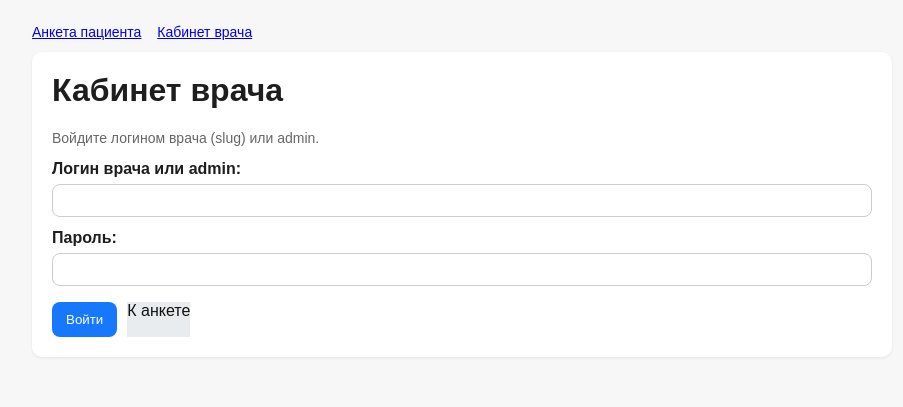
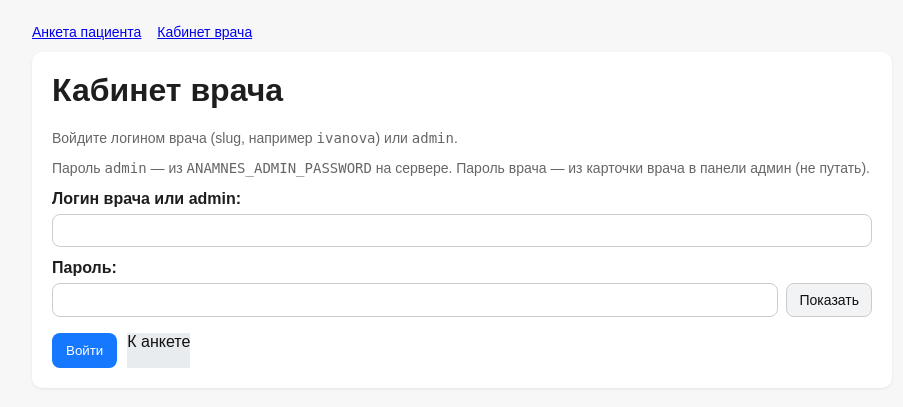
Before and after one commit to ikorsa/blank-app, a Django app: page /doctor/login/ in a window 1280 px wide. Shown: the top 407 px of the page, without its empty margins (178-1081 px from the left). Run offline with Django 5.2, Linux system fonts and the light colour scheme.

Commit message:
ui: show/hide password on login and admin forms
Co-authored-by: Igor N Korsakov <igor.korsa@gmail.com>

```diff
--- a/intake/doctor_views.py
+++ b/intake/doctor_views.py
@@ -88,7 +88,18 @@ def doctor_login(request: HttpRequest) -> HttpResponse:
                 request.session.modified = True
                 return redirect("intake:doctor_dashboard")
 
-            messages.error(request, "Неверный логин или пароль.")
+            if login == "admin":
+                messages.error(
+                    request,
+                    "Неверный пароль admin. Проверьте ANAMNES_ADMIN_PASSWORD на сервере (/etc/anamnes.env).",
+                )
+            elif doctor and not doctor.password:
+                messages.error(
+                    request,
+                    f"У врача «{login}» не задан пароль кабинета. Задайте его в панели админ (войдите как admin).",
+                )
+            else:
+                messages.error(request, "Неверный логин или пароль врача.")
     else:
         form = DoctorLoginForm()
 
--- a/intake/forms.py
+++ b/intake/forms.py
@@ -209,7 +209,10 @@ class Step5Form(forms.Form):
 
 class DoctorLoginForm(forms.Form):
     login = forms.CharField(label="Логин врача или admin", max_length=64)
-    password = forms.CharField(label="Пароль", widget=forms.PasswordInput)
+    password = forms.CharField(
+        label="Пароль",
+        widget=forms.PasswordInput(attrs={"autocomplete": "current-password"}),
+    )
 
 
 class SubmissionDoctorForm(forms.ModelForm):
@@ -219,6 +222,7 @@ class SubmissionDoctorForm(forms.ModelForm):
         widgets = {
             "doctor_note": forms.Textarea(attrs={"rows": 4}),
             "requested_documents": forms.Textarea(attrs={"rows": 3}),
+            "password": forms.PasswordInput(attrs={"autocomplete": "new-password"}),
         }
         labels = {
             "status": "Статус анкеты",
--- a/templates/base.html
+++ b/templates/base.html
@@ -98,6 +98,21 @@
       .urgent-warning { color: #8a4b00; font-size: 13px; margin: 10px 0 0; }
       .urgent-note { margin: 0 0 10px; }
       .bmi-hint { margin: 8px 0 0; }
+      .password-wrap { display: flex; gap: 8px; align-items: stretch; }
+      .password-wrap input { flex: 1; min-width: 0; }
+      .password-toggle {
+        flex-shrink: 0;
+        align-self: stretch;
+        padding: 8px 12px;
+        border-radius: 8px;
+        border: 1px solid #ccc;
+        background: #f1f3f5;
+        color: #111;
+        font-size: 14px;
+        cursor: pointer;
+        white-space: nowrap;
+      }
+      .password-toggle:hover { background: #e9ecef; }
     </style>
   </head>
   <body>
@@ -117,5 +132,30 @@
         {% block content %}{% endblock %}
       </div>
     </div>
+    <script>
+      (function () {
+        function enhancePasswordField(input) {
+          if (!input || input.dataset.passwordToggle === "1") return;
+          input.dataset.passwordToggle = "1";
+          const wrap = document.createElement("div");
+          wrap.className = "password-wrap";
+          input.parentNode.insertBefore(wrap, input);
+          wrap.appendChild(input);
+          const btn = document.createElement("button");
+          btn.type = "button";
+          btn.className = "password-toggle";
+          btn.setAttribute("aria-label", "Показать пароль");
+          btn.textContent = "Показать";
+          btn.addEventListener("click", function () {
+            const visible = input.type === "text";
+            input.type = visible ? "password" : "text";
+            btn.textContent = visible ? "Показать" : "Скрыть";
+            btn.setAttribute("aria-label", visible ? "Показать пароль" : "Скрыть пароль");
+          });
+          wrap.appendChild(btn);
+        }
+        document.querySelectorAll('input[type="password"]').forEach(enhancePasswordField);
+      })();
+    </script>
   </body>
   </html>
--- a/templates/doctor/login.html
+++ b/templates/doctor/login.html
@@ -2,7 +2,11 @@
 {% block title %}Кабинет врача — вход{% endblock %}
 {% block content %}
   <h1>Кабинет врача</h1>
-  <p class="muted">Войдите логином врача (slug) или admin.</p>
+  <p class="muted">Войдите логином врача (slug, например <code>ivanova</code>) или <code>admin</code>.</p>
+  <p class="muted">
+    Пароль <code>admin</code> — из <code>ANAMNES_ADMIN_PASSWORD</code> на сервере.
+    Пароль врача — из карточки врача в панели админ (не путать).
+  </p>
   <form method="post">
     {% csrf_token %}
     {% for field in form %}
```
